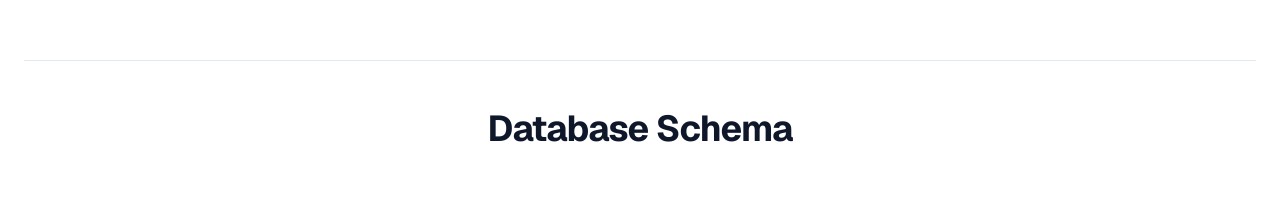
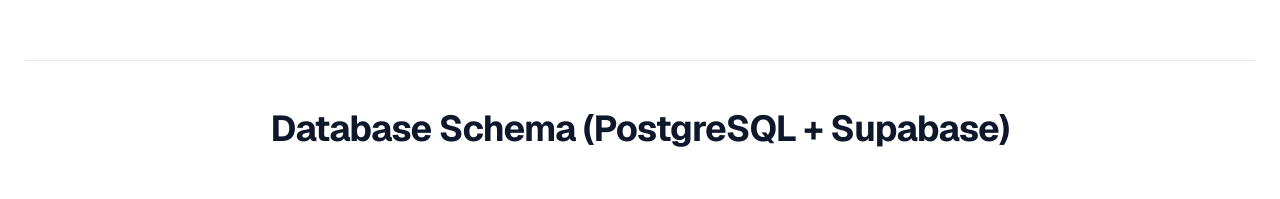
Before and after one commit to shivaacodes/Payroll-Automation-System, a Next.js app in the folder frontend/: page / in a window 1280 px wide. Shown: the part 853-1052 px from the top of the page. Built offline with nearby package versions, Linux system fonts and the light colour scheme.

Commit message:
docs: update landing page and readme to display supabase database schema image

```diff
--- a/frontend/app/page.tsx
+++ b/frontend/app/page.tsx
@@ -87,13 +87,18 @@
         {/* 3. Database Schema */}
         <section id="schema" className="pt-12 border-t border-slate-200 min-h-[400px]">
           <div className="text-center mb-12">
-            <h2 className="text-3xl md:text-4xl font-bold tracking-tight text-slate-900">Database Schema</h2>
+            <h2 className="text-3xl md:text-4xl font-bold tracking-tight text-slate-900">Database Schema (PostgreSQL + Supabase)</h2>
           </div>
-          <div className="w-full max-w-4xl mx-auto p-4">
+          <div className="w-full max-w-4xl mx-auto p-4 space-y-12">
             <img
               src="/database-schema.png"
               alt="Database Schema Diagram"
               className="w-full h-auto object-contain drop-shadow-sm"
+            />
+            <img
+              src="/database-image.png"
+              alt="Live Supabase Screenshot"
+              className="w-full h-auto object-contain rounded-md border border-slate-200 shadow-sm"
             />
           </div>
         </section>
```
Also changed, not shown: 1 other file (tests, documents, lock files or other folders).
